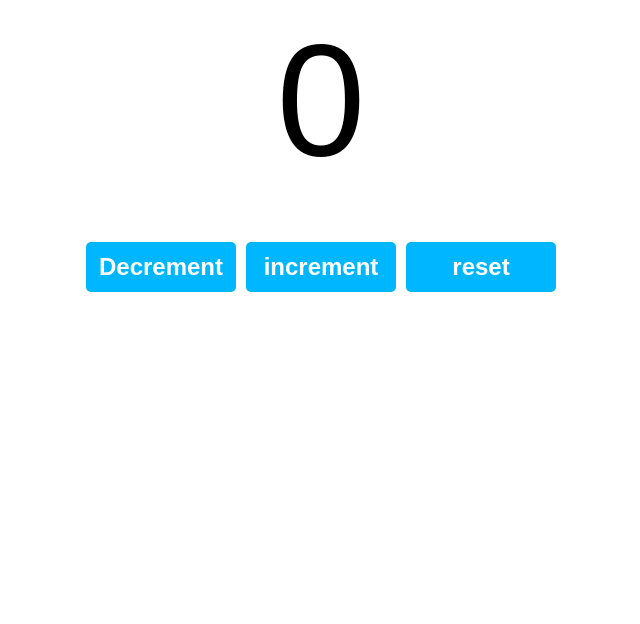
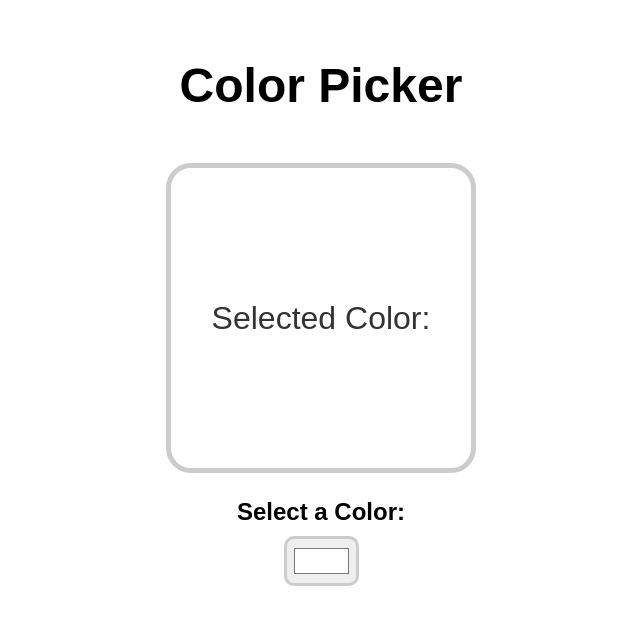
Before and after one commit to Kushalr3ddy/learning-space, a React app in the folder react/react-learn/: page / in a window 1280 px wide. Shown: the top 624 px of the page, without its empty margins (319-959 px from the left). Built offline with nearby package versions, Linux system fonts and the light colour scheme; the HTML template or start-up script is replaced by a standard one.

Commit message:
color picker

```diff
--- a/react/react-learn/src/App.jsx
+++ b/react/react-learn/src/App.jsx
@@ -1,11 +1,12 @@
-import Counter from "./Counter.jsx";
+import ColorPicker from "./ColorPicker.jsx";
+
 
 function App() {
 
 
 
     return(
-    <Counter />
+        <ColorPicker />
     );
 }
 
--- /dev/null
+++ b/react/react-learn/src/ColorPicker.jsx
@@ -0,0 +1,22 @@
+import React, { useState } from "react";
+
+function ColorPicker(){
+
+    function handleColorChange(){
+        setColor(event.target.value);
+    }
+
+    const [color, setColor] = useState("#ffffff");
+    return(
+        <div className="color-picker-container">
+            <h1>Color Picker</h1>
+            <div className="color-display" style={{backgroundColor: color}}>
+                <p>Selected Color:</p>
+            </div>
+            <label>Select a Color:</label>
+            <input type="color" value={color} onChange={handleColorChange}/>
+        </div>
+    );
+}
+
+export default ColorPicker;
--- a/react/react-learn/src/index.css
+++ b/react/react-learn/src/index.css
@@ -86,7 +86,6 @@
   color: hsl(0, 0%, 45%);
   cursor: pointer;
 }
-*/
 
 .counter-container{
   text-align: center;
@@ -116,3 +115,54 @@
 .counter-button:hover{
   background-color: hsl(197, 100%, 40%);
 }
+*/
+
+body{
+  font-family: arial, sans-serif;
+}
+
+.color-picker-container{
+  display: flex;
+  flex-direction: column;
+  align-items:center;
+
+}
+
+h1{
+  margin: 50px;
+  font-size: 3rem;
+
+}
+
+.color-display{
+  width: 300px;
+  height: 300px;
+  display: flex;
+  justify-content: center;
+  align-items: center;
+  border: 5px solid hsl(0, 0%, 80%);
+  border-radius: 25px;
+  margin-bottom: 25px;
+  transition: 0.25 ease;
+}
+
+.color-display p{
+  color: hsl(0, 0%, 20%);
+  font-size: 2rem;
+  text-align: center;
+
+}
+
+label{
+  font-size: 1.5rem;
+  font-weight: bold;
+  margin-bottom: 10px;
+}
+
+input[type="color"]{
+  width: 75px;
+  height: 50px;
+  padding: 5px;
+  border-radius: 10px;
+  border: 3px solid hsl(0, 0%, 80%);
+}
```
Also changed, not shown: react/react-learn/src/MyComponent.jsx (+57 -19 lines).
